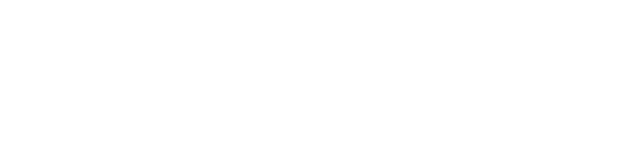
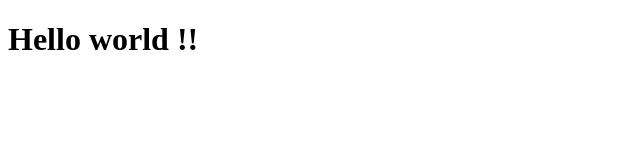
Before and after one commit to o0yakutyan0o/react-academy, a plain HTML site: page index.html in a window 1280 px wide. Shown: the whole page, without its empty margins (0-640 px from the left). Drawn offline with Linux system fonts and the light colour scheme.

Commit message:
Changed bodytext to heading

```diff
--- a/index.html
+++ b/index.html
@@ -1,9 +1,9 @@
 <!DOCTYPE html>
 <html>
     <head>
-
+        <title>CDG Practice</title>
     </head>
     <body>
-
+        <h1>Hello world !!</h1>
     </body>
 </html>
```
